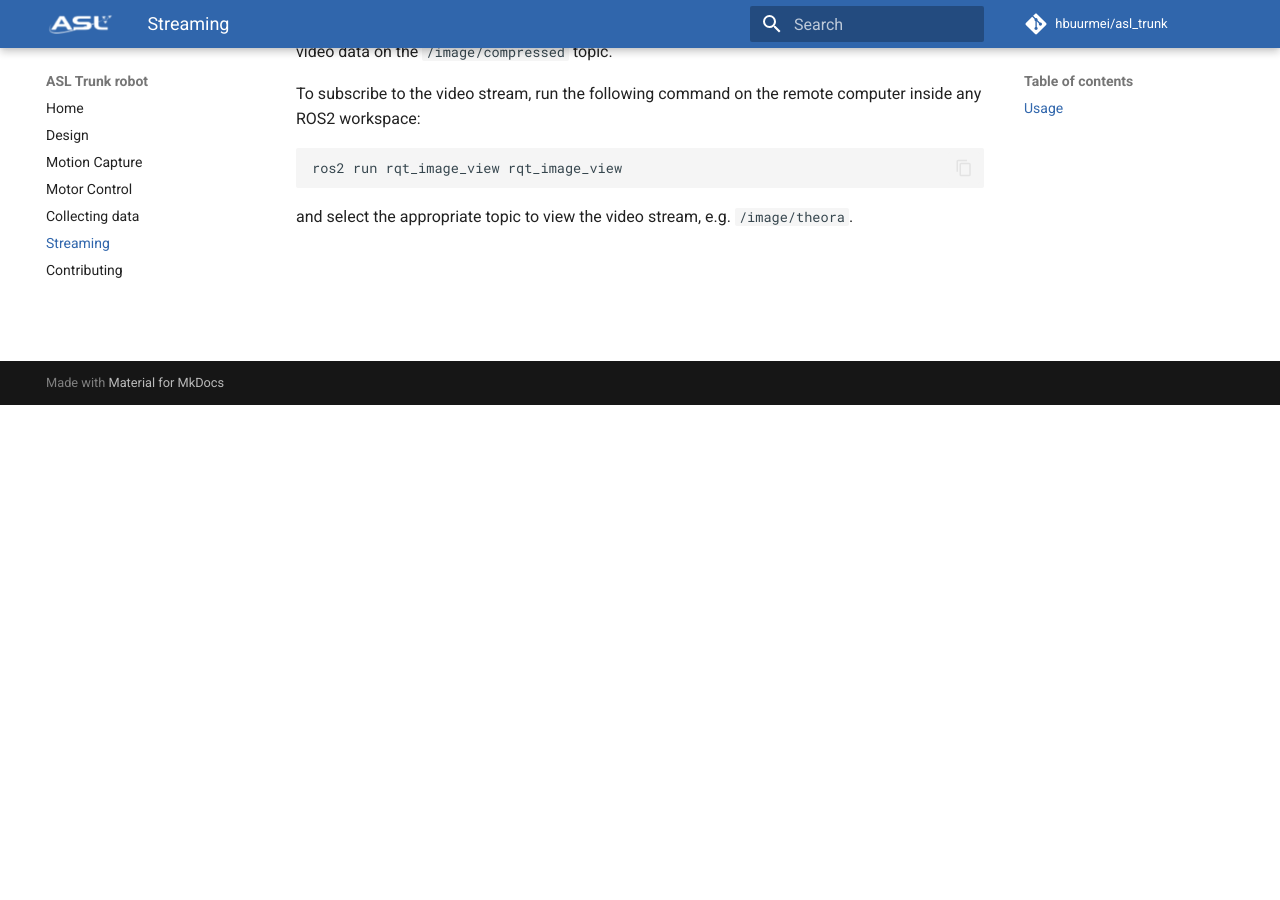
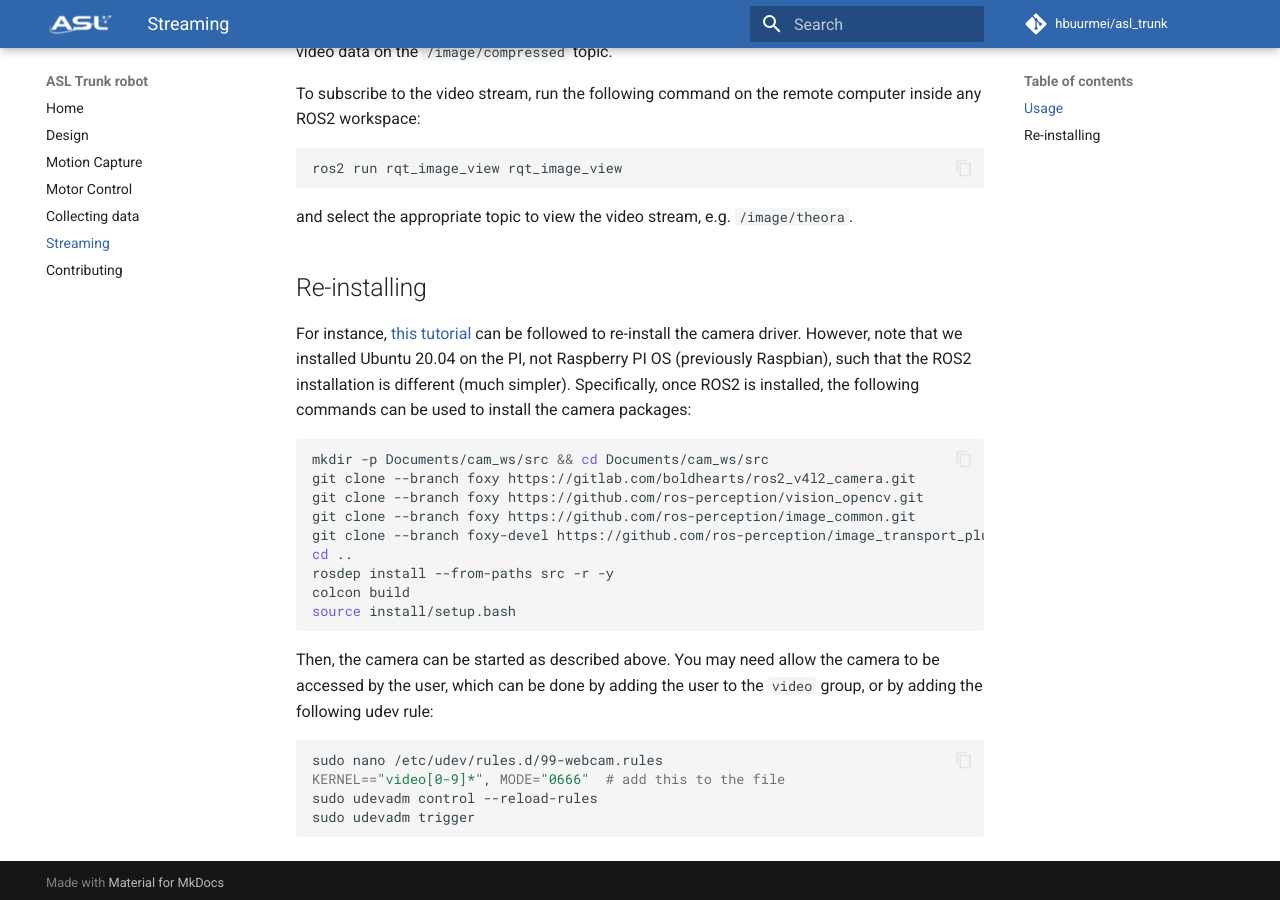
Before and after one commit to hbuurmei/asl_trunk, an MkDocs documentation site: the page built from docs/streaming.md, in a window 1280 px wide and 900 px high, scrolled down 495 px. Built offline with MkDocs 1.6.1 and Material for MkDocs 9.7.7, drawn with Linux system fonts in a browser that asks for light colours; comment, search, counter and statistics services are not loaded; before the commit the page ends 900 px from its top, so only the background shows below that.

Commit message:
add video streaming details

````diff
--- a/docs/streaming.md
+++ b/docs/streaming.md
@@ -15,3 +15,27 @@ To subscribe to the video stream, run the following command on the remote comput
 ros2 run rqt_image_view rqt_image_view
 ```
 and select the appropriate topic to view the video stream, e.g. `/image/theora`.
+
+## Re-installing
+For instance, [this tutorial](https://medium.com/swlh/raspberry-pi-ros-2-camera-eef8f8b94304) can be followed to re-install the camera driver.
+However, note that we installed Ubuntu 20.04 on the PI, not Raspberry PI OS (previously Raspbian), such that the ROS2 installation is different (much simpler).
+Specifically, once ROS2 is installed, the following commands can be used to install the camera packages:
+```bash
+mkdir -p Documents/cam_ws/src && cd Documents/cam_ws/src
+git clone --branch foxy https://gitlab.com/boldhearts/ros2_v4l2_camera.git
+git clone --branch foxy https://github.com/ros-perception/vision_opencv.git
+git clone --branch foxy https://github.com/ros-perception/image_common.git
+git clone --branch foxy-devel https://github.com/ros-perception/image_transport_plugins.git
+cd ..
+rosdep install --from-paths src -r -y
+colcon build
+source install/setup.bash
+```
+Then, the camera can be started as described above.
+You may need allow the camera to be accessed by the user, which can be done by adding the user to the `video` group, or by adding the following udev rule:
+```bash
+sudo nano /etc/udev/rules.d/99-webcam.rules
+KERNEL=="video[0-9]*", MODE="0666"  # add this to the file
+sudo udevadm control --reload-rules
+sudo udevadm trigger
+```
````
